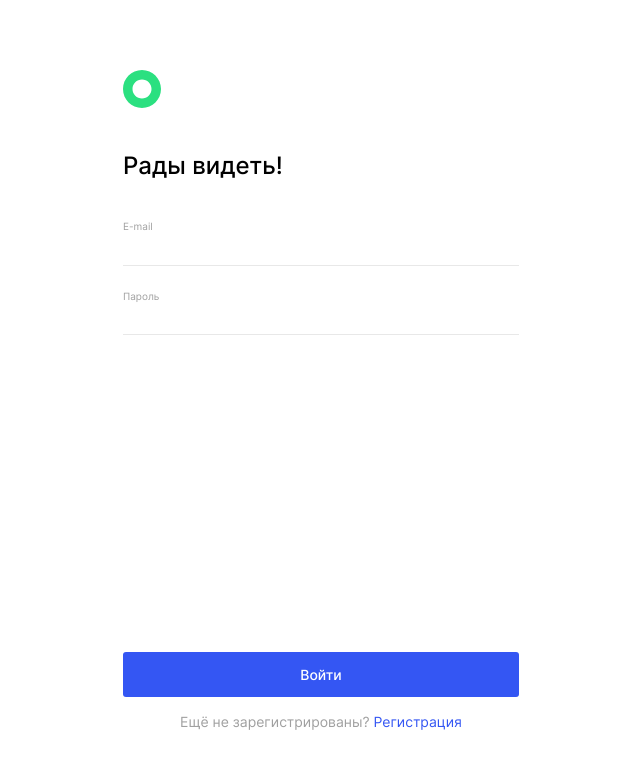
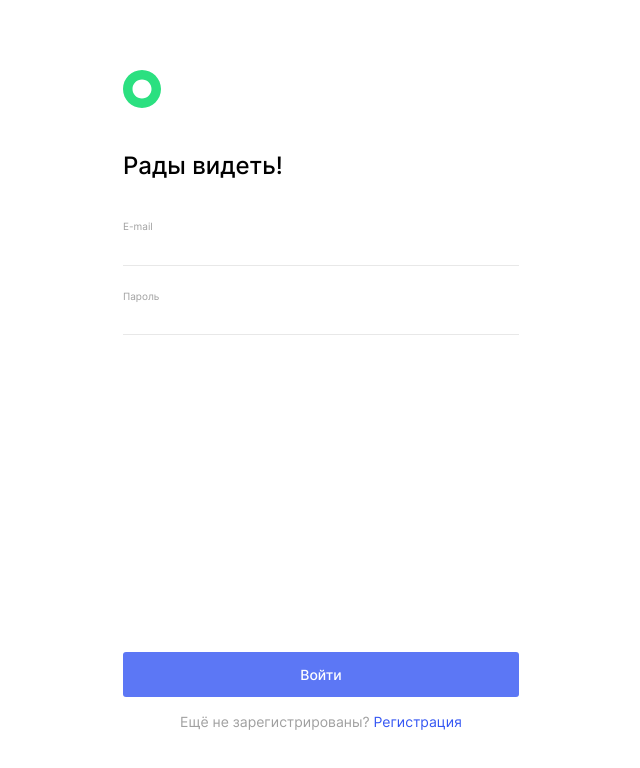
Before and after one commit to Olegro55/movies-explorer-frontend, a React (Create React App) app: page /signin in a window 1280 px wide. In both pictures the pointer is over the button "Войти". Shown: the top 768 px of the page, without its empty margins (319-959 px from the left). Built offline with nearby package versions, Linux system fonts and the light colour scheme.

Commit message:
добавлено состояние при наведении для кнопок форм

```diff
--- a/src/components/Form/Form.css
+++ b/src/components/Form/Form.css
@@ -55,6 +55,10 @@
   color: #fff;
 }
 
+.form__button:hover {
+  opacity: 0.8;
+}
+
 .form__button:disabled {
   color: #C2C2C2;
   cursor: default;
```
